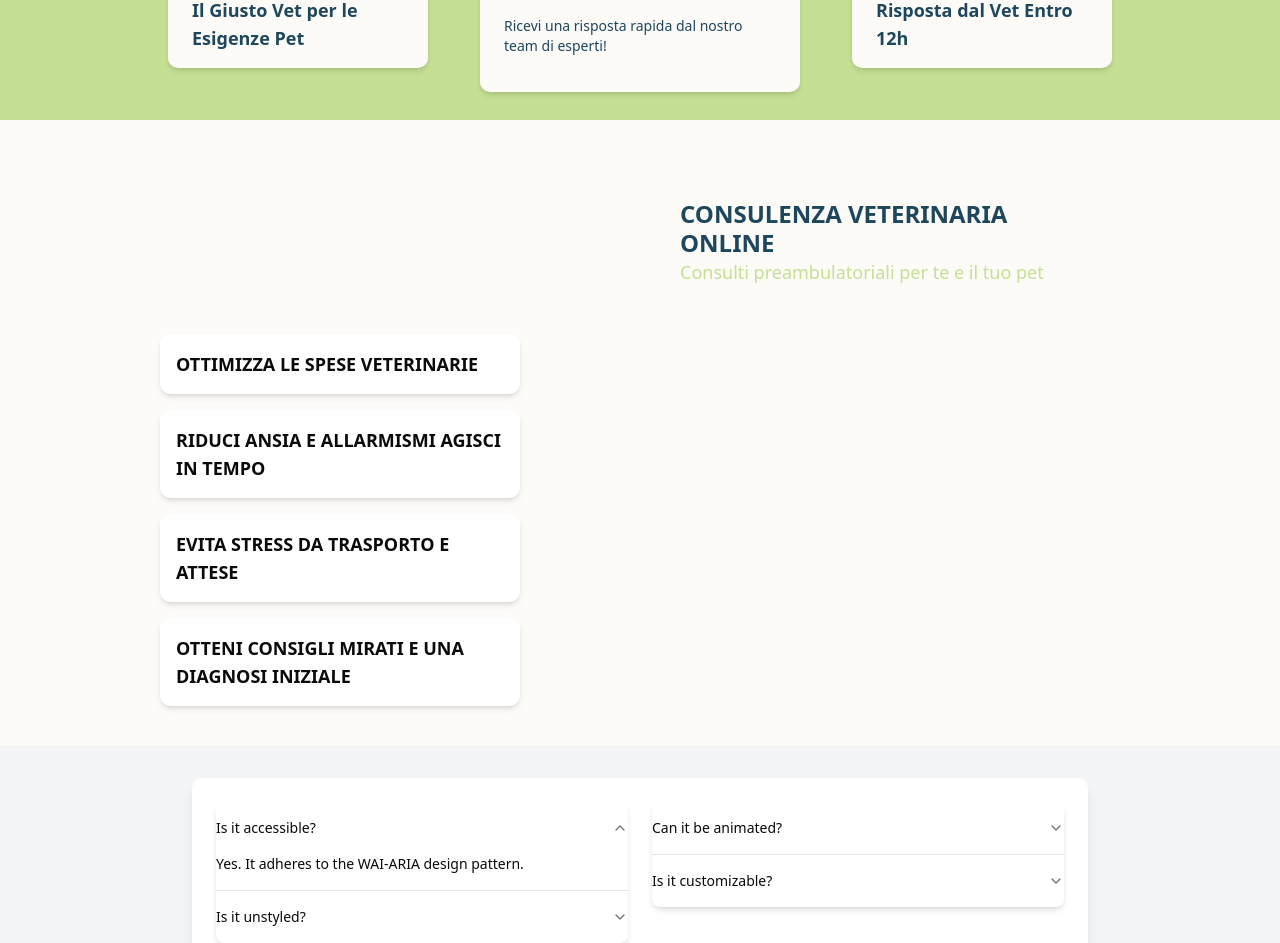
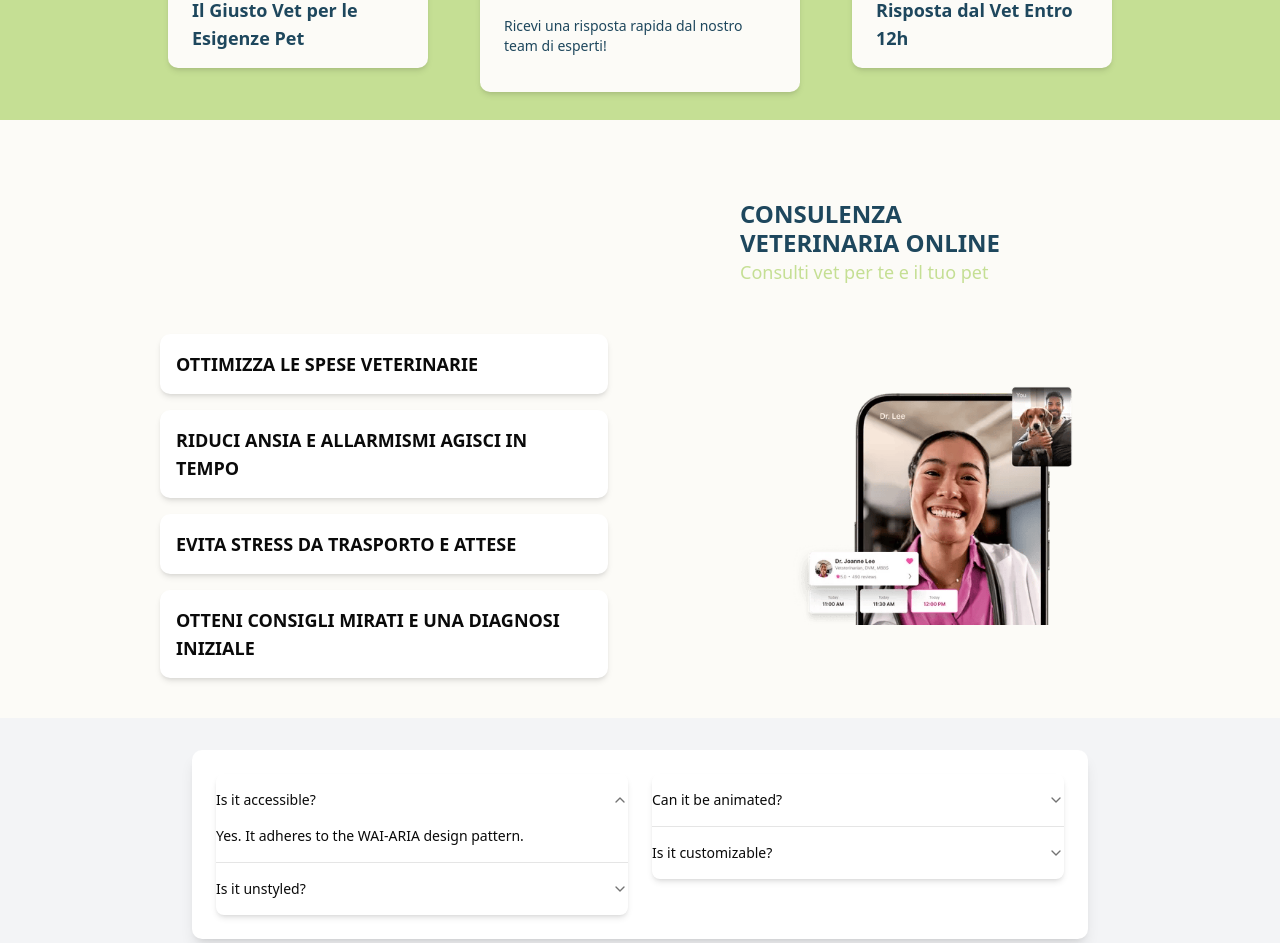
Before and after one commit to MattiaRapisarda/vetly, a Next.js app: page / in a window 1280 px wide. Shown: the part 680-1623 px from the top of the page. Built offline with nearby package versions, Linux system fonts and the light colour scheme.

Commit message:
why hover

```diff
--- a/src/app/why.tsx
+++ b/src/app/why.tsx
@@ -1,6 +1,7 @@
 "use client";
 
 import * as React from "react";
+import Image from "next/image";
 
 const items = [
   {
@@ -22,21 +23,31 @@ const items = [
 ];
 
 export default function Why() {
+  const [hoverCount, setHoverCount] = React.useState(0);
+
+  const handleMouseEnter = () => setHoverCount(prev => prev + 1);
+  const handleMouseLeave = () => setHoverCount(prev => Math.max(0, prev - 1));
+
   return (
-    <div className="bg-colore-bianco pl-40 pt-20">
-        <div className="ml-130 w-1/3">
+    <div className="bg-colore-bianco">
+      <div className="pl-185 w-10/12 pt-20 flex flex-col">
         <h1 className="text-2xl font-bold colore-primario" style={{ lineHeight: '1.2' }}>
           CONSULENZA VETERINARIA ONLINE
         </h1>
         <p className="text-lg colore-secondario mb-2">
-            Consulti preambulatoriali per te e il tuo pet
+          Consulti vet per te e il tuo pet
         </p>
       </div>
+
+      <div className="flex items-center justify-between pl-40">
+        <div className="w-2/5 flex flex-col">
           <div className="flex flex-col items-start space-y-4 py-10">
             {items.map((item, index) => (
               <div
                 key={index}
-          className="relative w-90 cursor-pointer group"
+                className="relative w-full cursor-pointer group"
+                onMouseEnter={handleMouseEnter}
+                onMouseLeave={handleMouseLeave}
               >
                 <div className="bg-white shadow-md p-4 rounded-lg transition-transform duration-300 group-hover:translate-x-5">
                   <h3 className="font-bold text-lg">{item.title}</h3>
@@ -48,5 +59,17 @@ export default function Why() {
             ))}
           </div>
         </div>
+
+        <div className={`w-1/3 mr-40 flex justify-center items-center relative transition-opacity duration-500 ${hoverCount > 0 ? 'opacity-0' : 'opacity-100'}`}>
+          <Image
+            src="/img/call.png"
+            alt="Immagine descrizione"
+            width="200"
+            height="200"
+            className="w-3/4 h-auto"
+          />
+        </div>
+      </div>
+    </div>
   );
 }
```
Also changed, not shown: public/img/call.png (added). Lines whose indentation alone changed are shown as unchanged.
